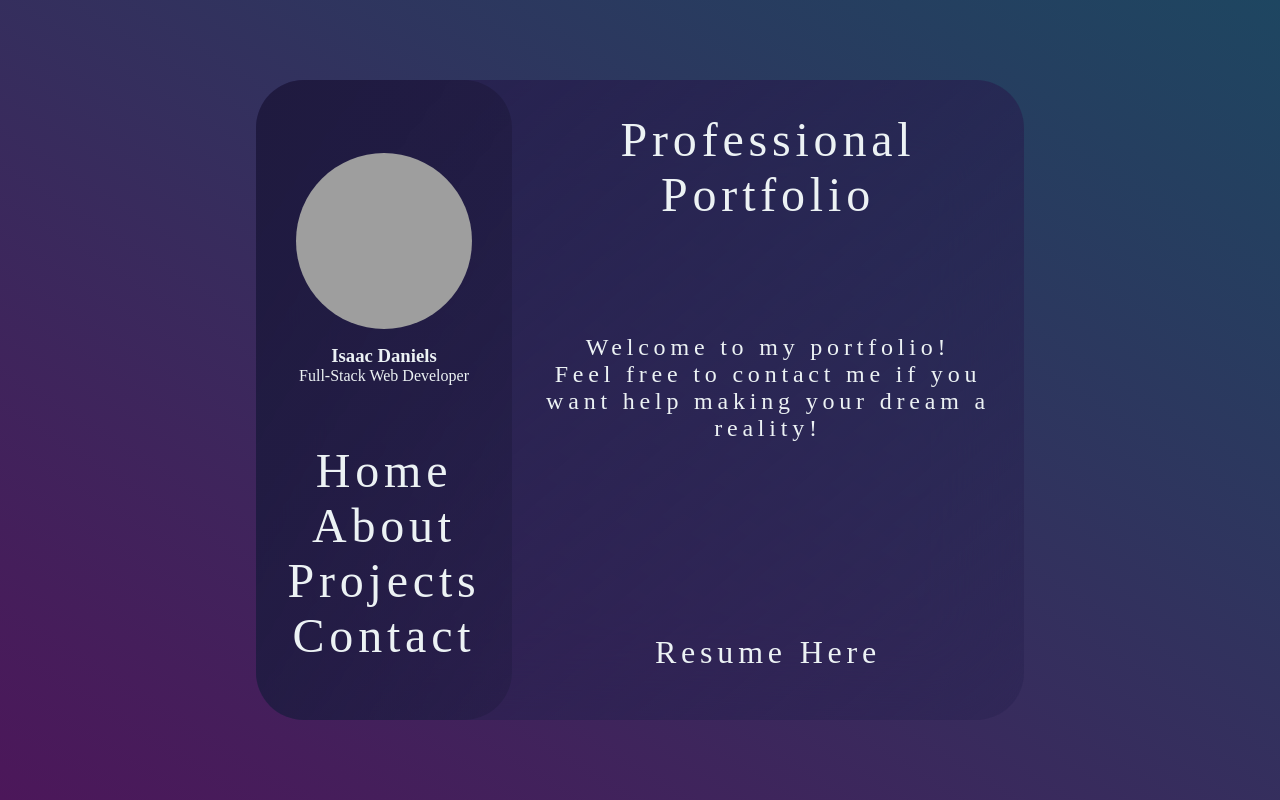
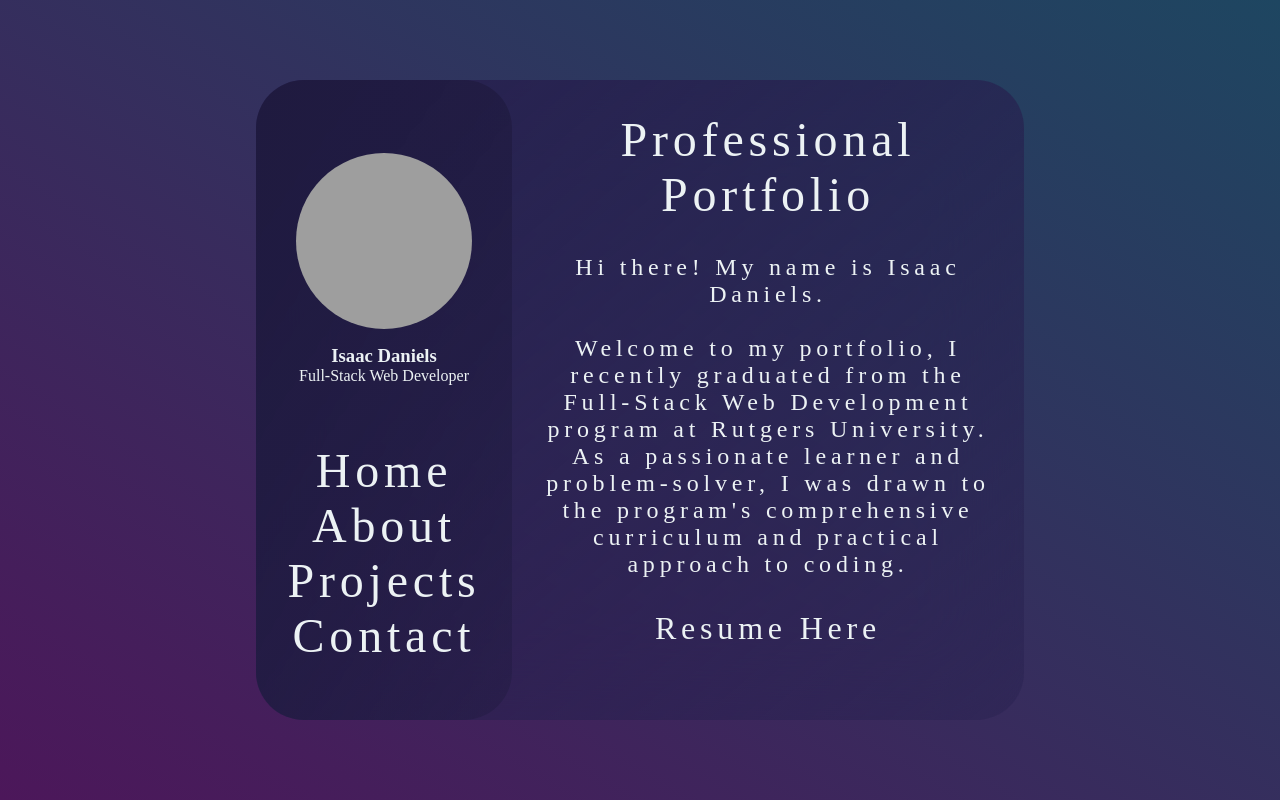
Before and after one commit to isaackice/portfolio-id, a plain HTML site: page index.html in a window 1280 px wide. Drawn offline with Linux system fonts and the light colour scheme; grey boxes are pictures that could not be loaded.

Commit message:
added more in depth aboutme, welcome page tweaks and added an sql project

```diff
--- a/css/style.css
+++ b/css/style.css
@@ -55,7 +55,7 @@ main {
 
 .home p{
     position: relative;
-    top: 5rem;
+    top: 0rem;
     font-size: 1.5rem;
     font-weight: 500;
     letter-spacing: 0.3rem;
@@ -67,7 +67,7 @@ main {
 .home a{
     display: flex;
     position: relative;
-    top: 15rem;
+    top: 0rem;
     text-decoration: none;
     justify-content: center;
     color: #ecf2f4;
--- a/index.html
+++ b/index.html
@@ -27,7 +27,7 @@
             </div>
             <div class="home">
                 <h1>Professional Portfolio</h1>
-                <p>Welcome to my portfolio! <br> Feel free to contact me if you want help making your dream a reality!</p>
+                <p>Hi there! My name is Isaac Daniels. <br><br>Welcome to my portfolio, I recently graduated from the Full-Stack Web Development program at Rutgers University. As a passionate learner and problem-solver, I was drawn to the program's comprehensive curriculum and practical approach to coding.</p>
                 <a href="./2023-resume-word-id.pdf" target="_blank">Resume Here</a>
             </div>
         </section>
```
Also changed, not shown: html/about.html (+2 -2 lines), html/projects.html (+9 -0 lines), images/employee-tracker.png (added).
